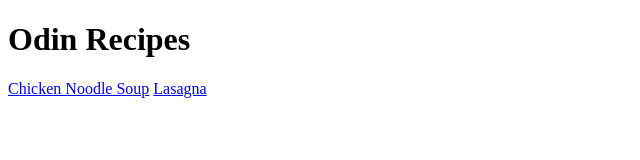
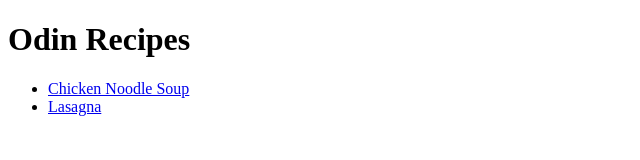
Before and after one commit to WormBit/odin-recipes, a plain HTML site: page index.html in a window 1280 px wide. Shown: the whole page, without its empty margins (0-640 px from the left). Drawn offline with Linux system fonts and the light colour scheme.

Commit message:
reformat index.html links to be an unordered list

```diff
--- a/index.html
+++ b/index.html
@@ -8,8 +8,10 @@
 
     <body>
         <h1>Odin Recipes</h1>
-        <a href="./recipes/cnsoup.html">Chicken Noodle Soup</a>
-        <a href="./recipes/lasagna.html">Lasagna</a>
+        <ul>
+            <li><a href="./recipes/cnsoup.html">Chicken Noodle Soup</a></li>
+            <li><a href="./recipes/lasagna.html">Lasagna</a></li>
+        </ul>
     </body>
 
 </html>
```
